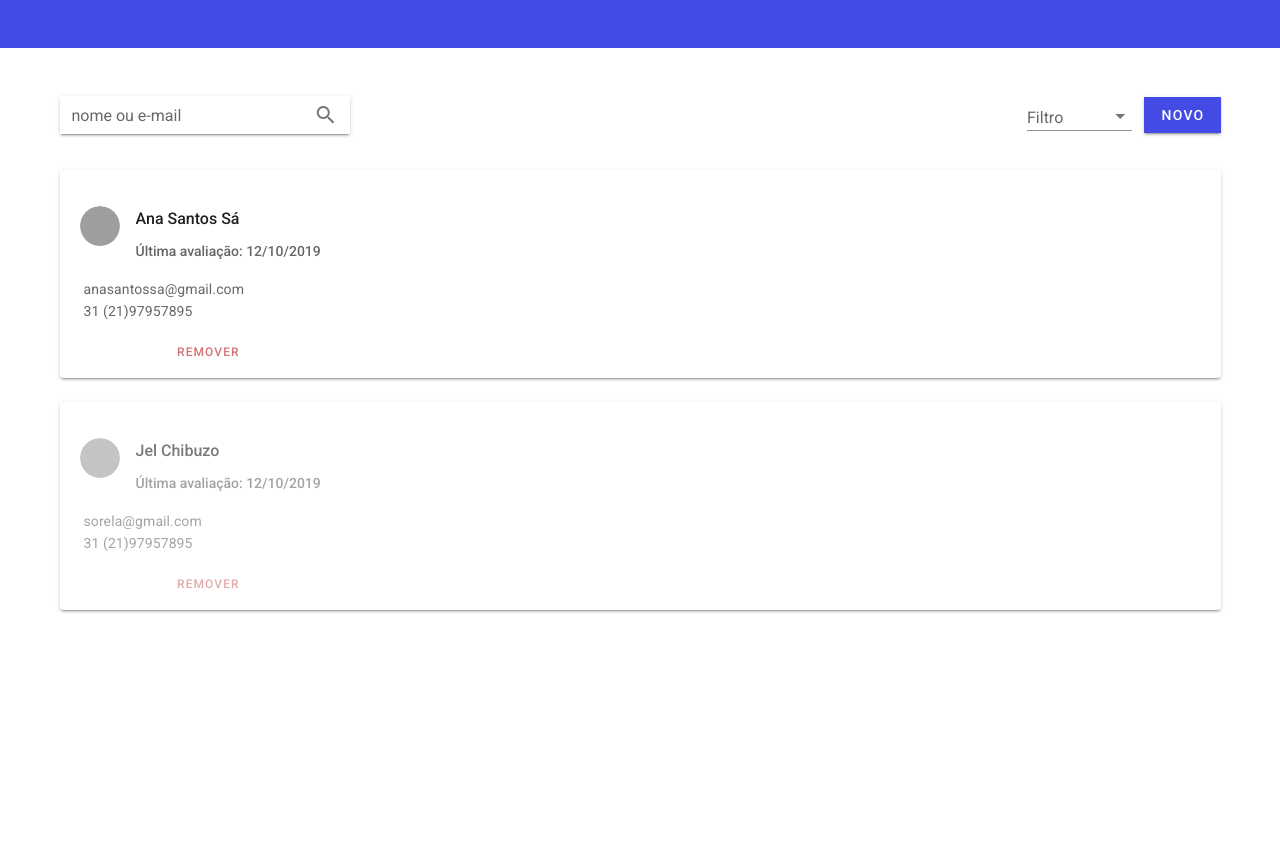
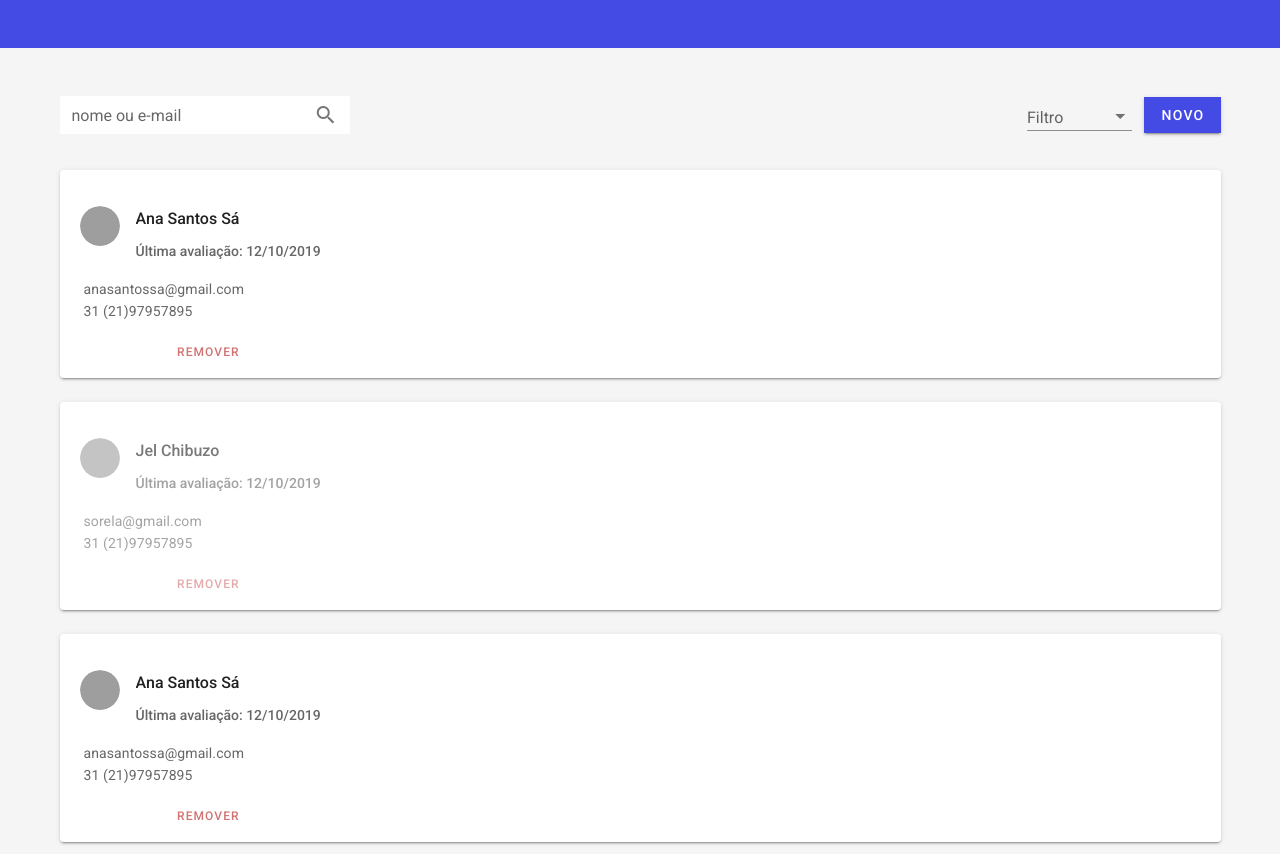
Before and after one commit to sarahmelo/user-list, a Vue app: page / in a window 1280 px wide. Before the commit the page ends 800 px from the top, so only its background shows below. Built offline with nearby package versions, Linux system fonts and the light colour scheme; grey boxes are pictures that could not be loaded.

Commit message:
Add files via upload

```diff
--- a/src/App.vue
+++ b/src/App.vue
@@ -9,9 +9,10 @@
             <v-text-field
               class="text-area rounded-0"
               dense
+              solo
+              flat
+              v-model="search"
               label="nome ou e-mail"
-              solo
-              v-model="search"
               hide-details
               append-icon="mdi-magnify"
             />
@@ -82,6 +83,15 @@ export default {
         avatar: null,
         isActive: false,
       },
+      {
+        name: "Ana Santos Sá",
+        email: "anasantossa@gmail.com",
+        phone: "(21)97957895",
+        age: 31,
+        lastAvaliation: "12/10/2019",
+        avatar: null,
+        isActive: true,
+      },
     ],
   }),
 
@@ -112,7 +122,6 @@ export default {
     sendProfile() {
       if (localStorage.users) {
         this.$emit("profile", this.users);
-        console.log("empurrou");
       }
     },
     registerUser(fields) {
@@ -132,4 +141,7 @@ export default {
 div.v-toolbar__content {
   padding: 0 !important;
 }
+#inspire {
+  background-color: #f5f5f5;
+}
 </style>
```
